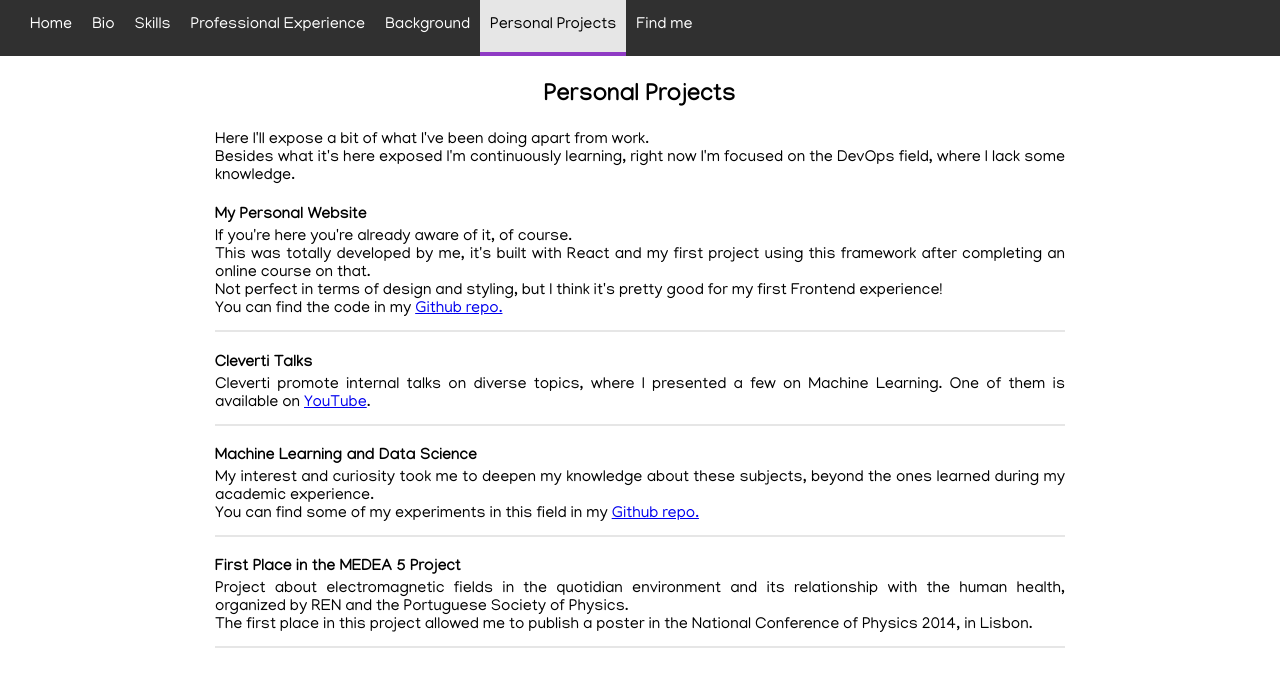
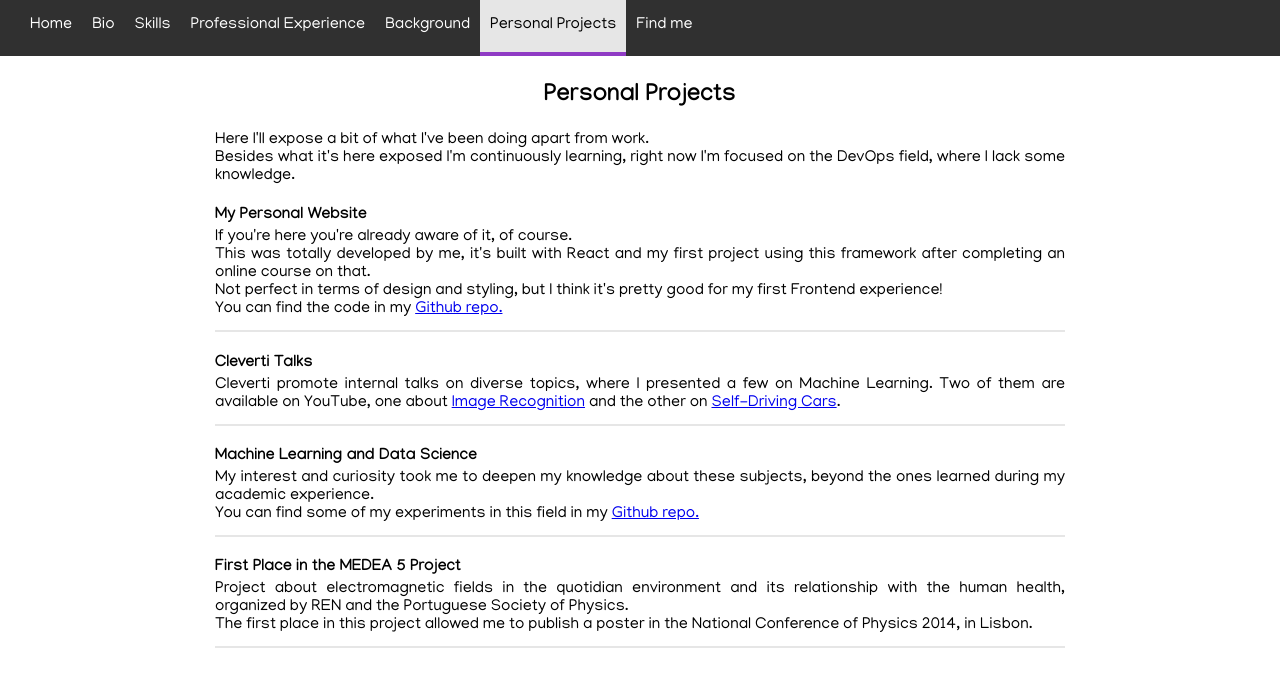
Before and after one commit to AndreMiranda1/andre-miranda-website, a React (Create React App) app: page /andre-miranda-website/personal-projects in a window 1280 px wide. Shown: the top 686 px of the page. Built offline with nearby package versions, Linux system fonts and the light colour scheme.

Commit message:
Update Cleverti Talks and Skills

```diff
--- a/src/components/PersonalProjects/PersonalProjects.js
+++ b/src/components/PersonalProjects/PersonalProjects.js
@@ -35,7 +35,7 @@ const PersonalProjects = props => {
         <h4>Cleverti Talks</h4>
         <p>
           Cleverti promote internal talks on diverse topics, where I presented a few on Machine Learning.
-          One of them is available on <a rel="noopener noreferrer" target="_blank" className={classes.Link} href="https://youtu.be/BiNT_KlTolk">YouTube</a>.
+          Two of them are available on YouTube, one about <a rel="noopener noreferrer" target="_blank" className={classes.Link} href="https://youtu.be/BiNT_KlTolk">Image Recognition</a> and the other on <a rel="noopener noreferrer" target="_blank" className={classes.Link} href="https://youtu.be/H9u-3oPz8ZU">Self-Driving Cars</a>.
         </p>
       </div>
 
--- a/src/components/Skills/Skills.js
+++ b/src/components/Skills/Skills.js
@@ -28,8 +28,8 @@ const Skills = props => {
           right after finish my university degrees. Due to my interest in Software and Web Development, I started
           learning (mostly self-learned) new frameworks around Backend Development. As my motivation
           continued to rise on these subject, I felt that I had to learn Frontend Development as well in order to
-          create complete solutions. During all these periods, I learned some basics on DevOps but it's where I have
-          more space to progress, and that's what I'm already doing by enrolling online courses on the subject.
+          create complete solutions.
+          Recently I completed a course on DevOps, where I gained more knowledge on Docker, Kubernetes, AWS and Google Cloud Services.
           <br />
           <br />
           And this is my path to become an outstanding FullStack Dev!
@@ -92,6 +92,7 @@ const Skills = props => {
             <li>Docker-Compose</li>
             <li>Kubernetes</li>
             <li>Gitlab CI/CD</li>
+            <li>Travis CI</li>
             <li>Google Cloud Services</li>
             <li>Linux</li>
             <li>Git</li>
```
